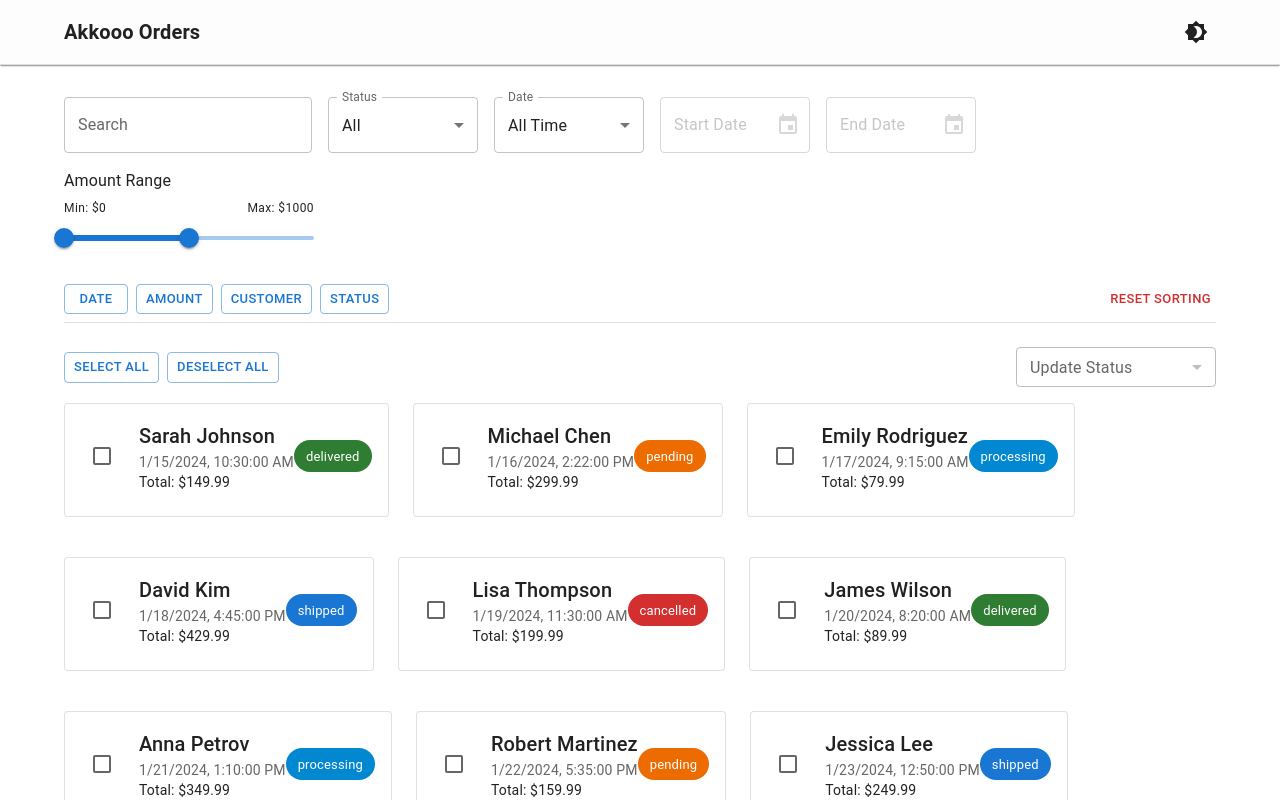
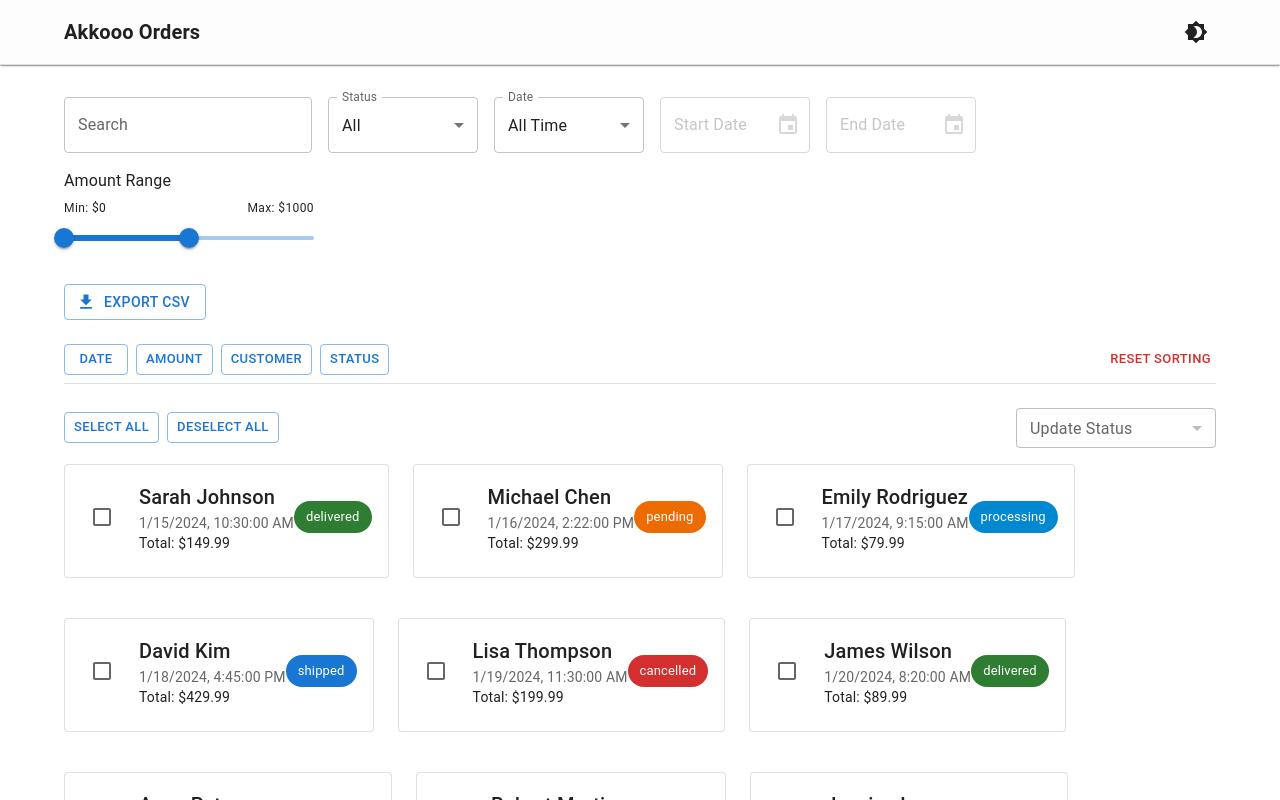
Before and after one commit to Mhamad-Raad/Order-Management-Akkoo-Challenge, a React (Vite) app: page / in a window 1280 px wide. Shown: the top 800 px of the page. Built offline with nearby package versions, Linux system fonts and the light colour scheme.

Commit message:
add list to CSV button

```diff
--- /dev/null
+++ b/src/components/ExportCSVButton.tsx
@@ -0,0 +1,47 @@
+import { Button } from '@mui/material';
+import { Download } from '@mui/icons-material';
+import { type Order } from '../store/OrderSlices/orderTypes';
+
+interface Props {
+  orders: Order[];
+}
+
+const ExportCSVButton = ({ orders }: Props) => {
+  const handleExport = () => {
+    if (orders.length === 0) return;
+
+    const headers = ['ID', 'Customer Name', 'Status', 'Total', 'Order Date'];
+    const rows = orders.map((order) => [
+      order.id,
+      order.customerName,
+      order.status,
+      `$${order.total.toFixed(2)}`,
+      new Date(order.orderDate).toLocaleDateString(),
+    ]);
+
+    const csvContent =
+      'data:text/csv;charset=utf-8,' +
+      [headers, ...rows].map((e) => e.join(',')).join('\n');
+
+    const encodedUri = encodeURI(csvContent);
+    const link = document.createElement('a');
+    link.setAttribute('href', encodedUri);
+    link.setAttribute('download', 'orders.csv');
+    document.body.appendChild(link);
+    link.click();
+    document.body.removeChild(link);
+  };
+
+  return (
+    <Button
+      variant='outlined'
+      startIcon={<Download />}
+      onClick={handleExport}
+      sx={{ mb: 3 }}
+    >
+      Export CSV
+    </Button>
+  );
+};
+
+export default ExportCSVButton;
--- a/src/components/Orders/OrdersList.tsx
+++ b/src/components/Orders/OrdersList.tsx
@@ -3,6 +3,7 @@ import { useDispatch, useSelector } from 'react-redux';
 import { Grid, Pagination, Box, Typography } from '@mui/material';
 import { type RootState } from '../../store';
 import { useSnackbar } from 'notistack';
+import dayjs, { Dayjs } from 'dayjs';
 
 import { loadOrders } from '../../store/OrderSlices/orderSlice';
 
@@ -11,8 +12,9 @@ import OrderCard from './OrderCard';
 import OrderModal from './OrderModal';
 import FilterPanel from '../FilterPanel';
 import SortBar from '../SortBar';
+import ExportCSVButton from '../ExportCSVButton';
+
 import { type Order } from '../../store/OrderSlices/orderTypes';
-import dayjs, { Dayjs } from 'dayjs';
 
 const ORDERS_PER_PAGE = 10;
 
@@ -231,6 +233,9 @@ const OrdersList = () => {
         onStartDateChange={setCustomStartDate}
         onEndDateChange={setCustomEndDate}
       />
+      <ExportCSVButton
+        orders={filteredOrders.length > 0 ? filteredOrders : allOrders}
+      />
 
       <SortBar
         sortBy={sortBy}
```
